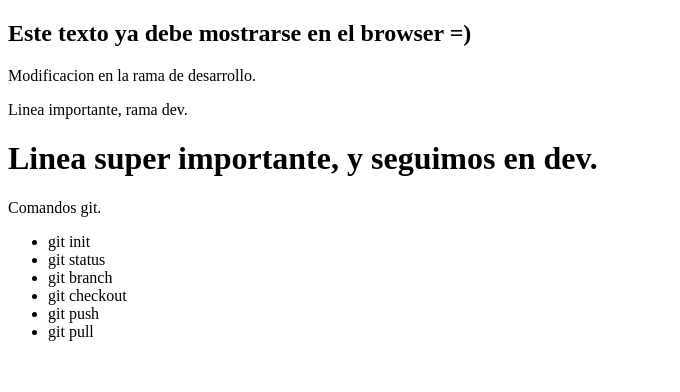
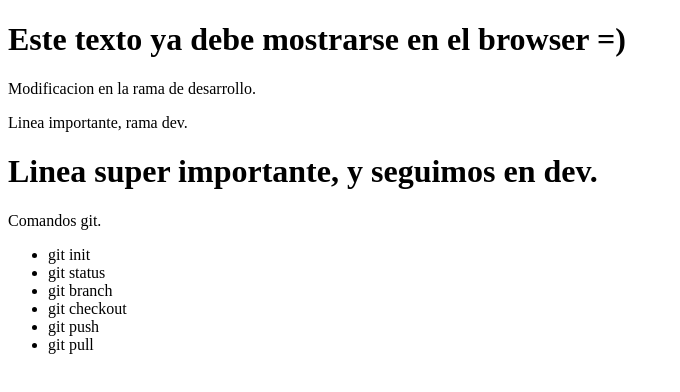
Before and after one commit to soycamis/cursoGit, a plain HTML site: page index.html in a window 1280 px wide. Shown: the whole page, without its empty margins (0-680 px from the left). Drawn offline with Linux system fonts and the light colour scheme.

Commit message:
Cambios en diferentes archivos.

```diff
--- a/css/style.css
+++ b/css/style.css
@@ -0,0 +1,4 @@
+body {
+  background-color: #ccc;
+  color: #444;
+}
--- a/index.html
+++ b/index.html
@@ -5,7 +5,7 @@
   <title>Pruebas para curso de GIT.</title>
 </head>
 <body>
-  <h2>Este texto ya debe mostrarse en el browser =)</h2>
+  <h1>Este texto ya debe mostrarse en el browser =)</h1>
   <p>Modificacion en la rama de desarrollo.</p>
   <p>Linea importante, rama dev.</p>
   <h1>Linea super importante, y seguimos en dev.</h1>
--- a/js/app.js
+++ b/js/app.js
@@ -1 +1,2 @@
 console.log("Haciendo cambios en la rama dev, y aplicando merge a la rama master.");
+console.log("Agregando mas lineas al app.js");
```
